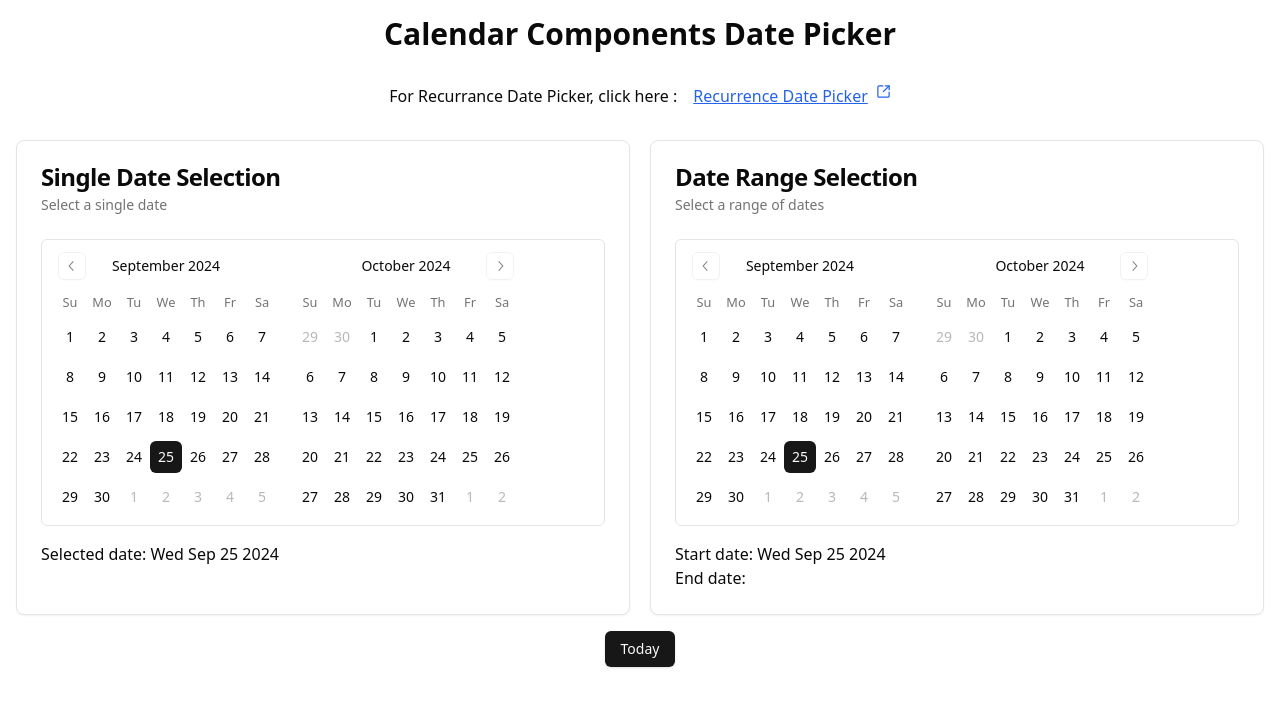
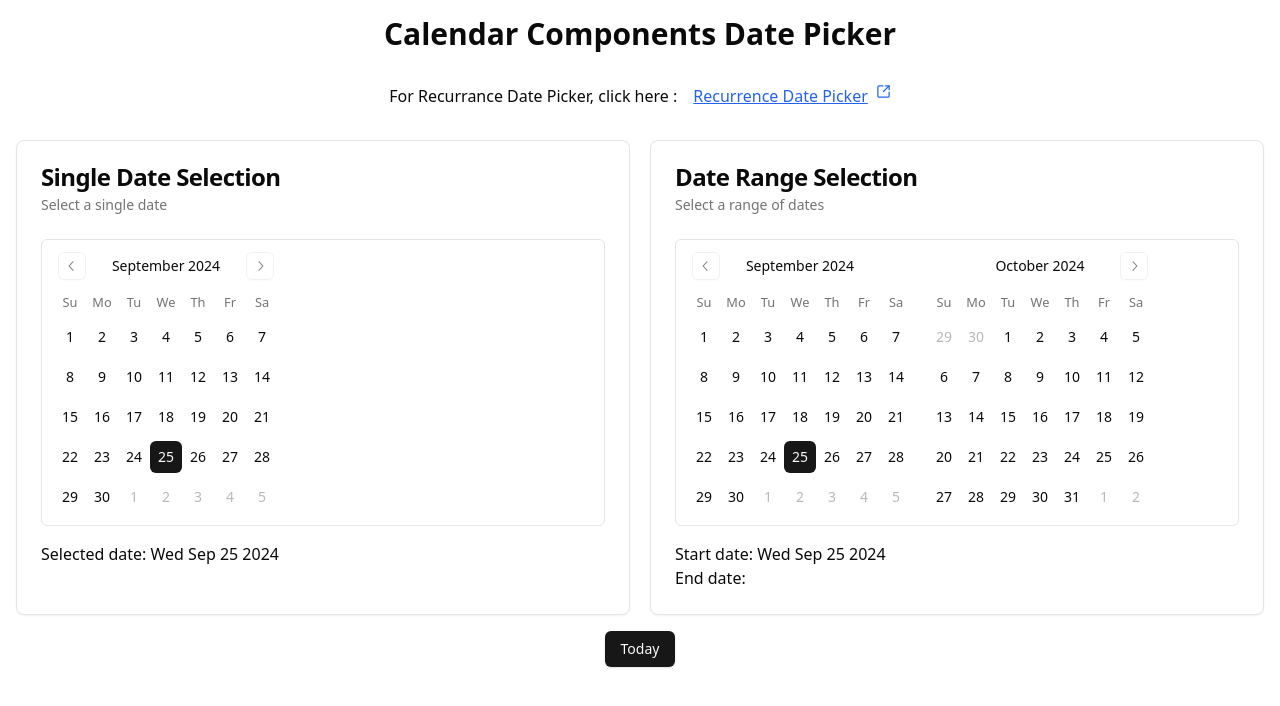
Before and after one commit to mrsamirr/PearlThoughts-Assignment, a Next.js app: page / in a window 1280 px wide. Shown: the top 706 px of the page. Built offline with nearby package versions, Linux system fonts and the light colour scheme.

Commit message:
final commit

```diff
--- a/app/page.tsx
+++ b/app/page.tsx
@@ -41,7 +41,6 @@ export default function Home() {
               selected={date}
               onSelect={setDate}
               className="rounded-md border"
-              numberOfMonths={2}
             />
             <div className="mt-4 text-medium font-sans">
               <p>Selected date: {date?.toDateString()}</p>
```
